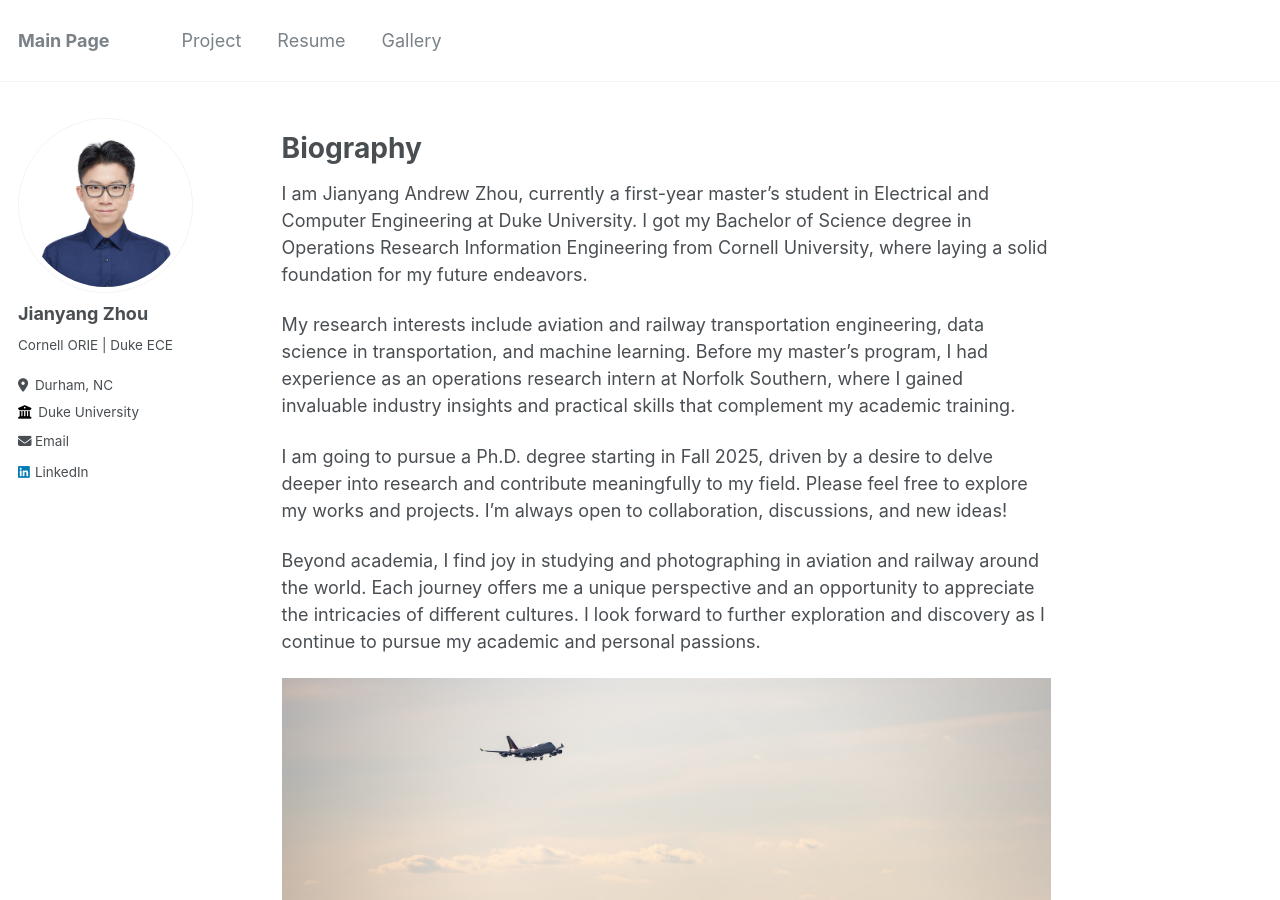
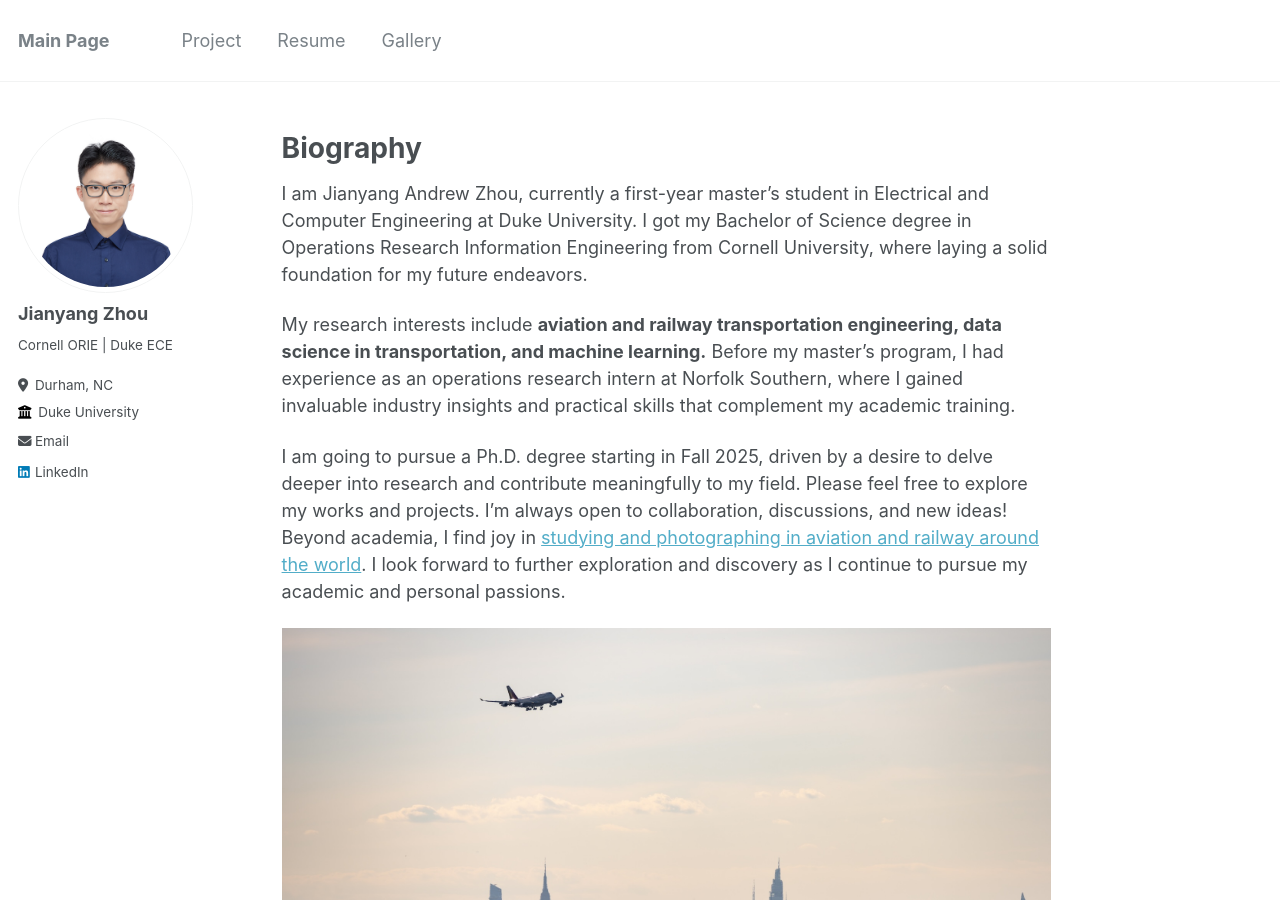
Before and after one commit to zhoujy1023/zhoujy1023.github.io, a Jekyll site: the page built from _pages/about.md, in a window 1280 px wide and 900 px high. Built offline with Jekyll 4.4.1, drawn with Linux system fonts in a browser that asks for light colours.

Commit message:
edit the about page

```diff
--- a/_pages/about.md
+++ b/_pages/about.md
@@ -10,13 +10,9 @@ Biography
 ======
 I am Jianyang Andrew Zhou, currently a first-year master’s student in Electrical and Computer Engineering at Duke University. I got my Bachelor of Science degree in Operations Research Information Engineering from Cornell University, where laying a solid foundation for my future endeavors.
 
-My research interests include aviation and railway transportation engineering, data science in transportation, and machine learning. Before my master's program, I had experience as an operations research intern at Norfolk Southern, where I gained invaluable industry insights and practical skills that complement my academic training.
+My research interests include <b>aviation and railway transportation engineering, data science in transportation, and machine learning.</b> Before my master's program, I had experience as an operations research intern at Norfolk Southern, where I gained invaluable industry insights and practical skills that complement my academic training.
 
-I am going to pursue a Ph.D. degree starting in Fall 2025, driven by a desire to delve deeper into research and contribute meaningfully to my field. Please feel free to explore my works and projects. I’m always open to collaboration, discussions, and new ideas!
-
-Beyond academia, I find joy in studying and photographing in aviation and railway around the world. Each journey offers me a unique perspective and an opportunity to appreciate the intricacies of different cultures. I look forward to further exploration and discovery as I continue to pursue my academic and personal passions.
-
-
+I am going to pursue a Ph.D. degree starting in Fall 2025, driven by a desire to delve deeper into research and contribute meaningfully to my field. Please feel free to explore my works and projects. I’m always open to collaboration, discussions, and new ideas! Beyond academia, I find joy in [studying and photographing in aviation and railway around the world](/gallery). I look forward to further exploration and discovery as I continue to pursue my academic and personal passions.
 
 
 ![PIC](/images/NYC.png)
```
Also changed, not shown: 2 other files.
